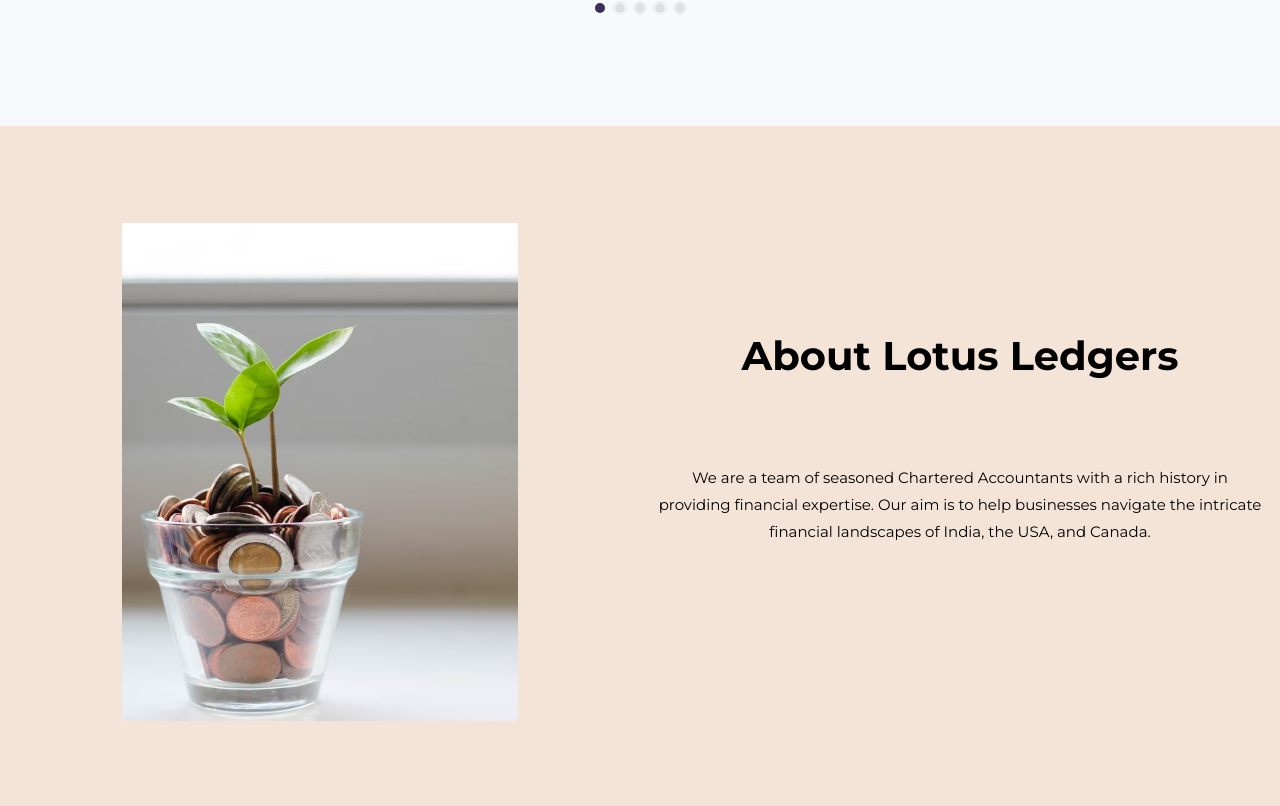
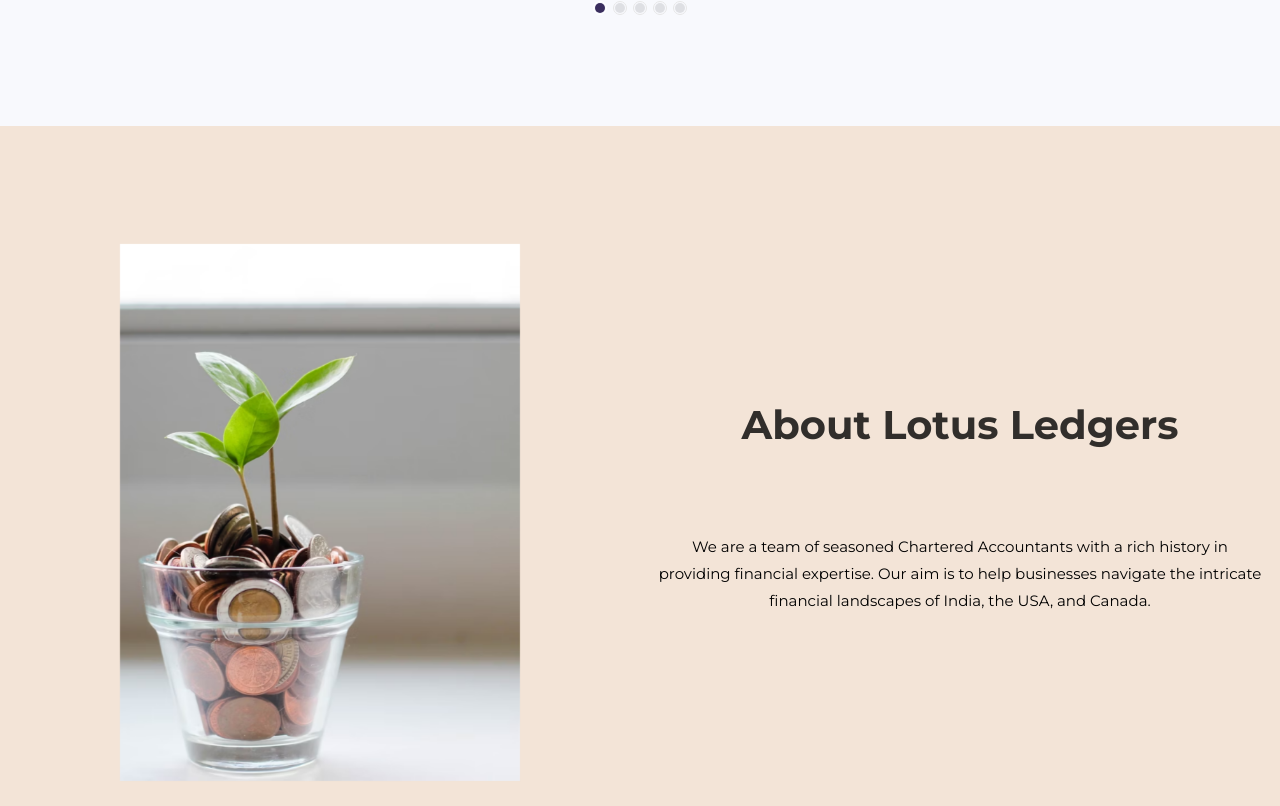
Before and after one commit to kaustubhp711/lotus_ledgers, a plain HTML site: page index.html in a window 1280 px wide. Shown: the part 2554-3360 px from the top of the page. Drawn offline with nearby package versions, Linux system fonts and the light colour scheme; some packages are replaced by stand-ins of ours; no server answers.

Commit message:
Update index.html

```diff
--- a/index.html
+++ b/index.html
@@ -264,12 +264,17 @@
 <div style="background-color: #F3E4D7;">
   <div class="row">
     <div class="col-md-12 col-lg-6 col-sm-12 " style="display: flex; justify-content: center; align-items: center;">
-     <img  class="about-r" style="height: 95%; width: 65%; padding: 80px 0;" src="images/About.png" alt="">
+     <img  class="about-r" style="max-height: 90%; max-width: 75%; padding: 80px 0;" src="images/About.png" alt="">
+    </div>
+    <div class="col-md-12 col-lg-6 col-sm-12 " style="display: block; margin: auto;">
+      <div  style="color: black; display: flex; align-items: center; justify-content: center;">
+        <h1 ><strong>About Lotus Ledgers</strong></h1>
 
-    </div>
-    <div class="col-md-12 col-lg-6 col-sm-12 " style="padding-top: 200px;">
-      <h1  style="color: black; display: flex; align-items: center; justify-content: center;"><strong>About Lotus Ledgers</strong></h1>
-      <p  align="center" style="color: black; padding-top: 70px;">We are a team of seasoned Chartered Accountants with a rich history in providing financial expertise. Our aim is to help businesses navigate the intricate financial landscapes of India, the USA, and Canada.</p>
+      </div>
+      <div align="center" style="color: black; padding-top: 70px;">
+        <p  >We are a team of seasoned Chartered Accountants with a rich history in providing financial expertise. Our aim is to help businesses navigate the intricate financial landscapes of India, the USA, and Canada.</p>
+
+      </div>
     </div>
   </div>
 </div>
```
